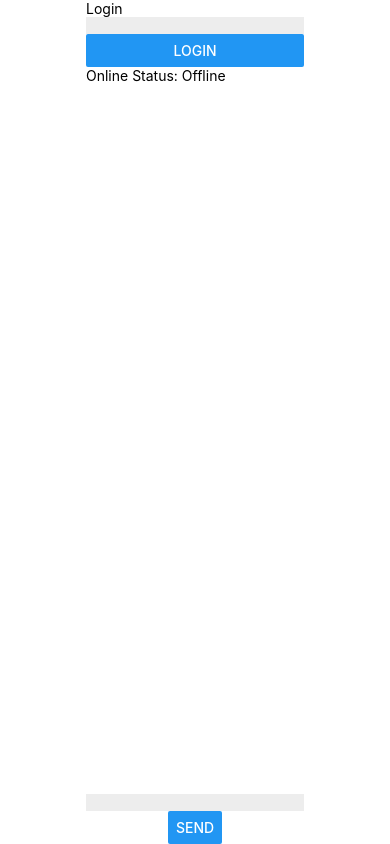
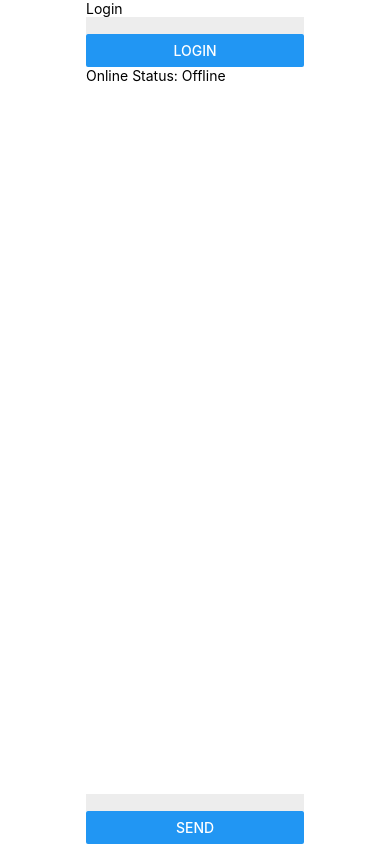
Before and after one commit to gentom/ReactNative-Flask-Chat, a React Native app in the folder chat-client/: screen / in a window 390 px wide. Built offline with nearby package versions, Linux system fonts and the light colour scheme.

Commit message:
fix around View

```diff
--- a/chat-client/App.js
+++ b/chat-client/App.js
@@ -90,14 +90,18 @@ export default class App extends React.Component {
           <Text>Online Status: {isLoggedIn ? 'Online' : 'Offline'}</Text>
         </View>
 
-        <FlatList>
+        <FlatList style={{ backgroundColor: '#ededed' }}>
           data = {msgs}
           renderItem = {({item}) => <Text>{item.message}</Text>}
           extraData = {lastUpdated}
         </FlatList>
-        <TextInput style={{ backgroundColor: '#ededed' }} onChangeText={(val) => this.setState({input: val})} />
-        <Button title='send' onPress={() => this.onMsgSend()} />
+
+        <View>
+          <TextInput style={{ backgroundColor: '#ededed' }} onChangeText={(val) => this.setState({input: val})} />
+          <Button title='send' onPress={() => this.onMsgSend()} />
+        </View>
       </View>
+
     );
   }
 }
```
